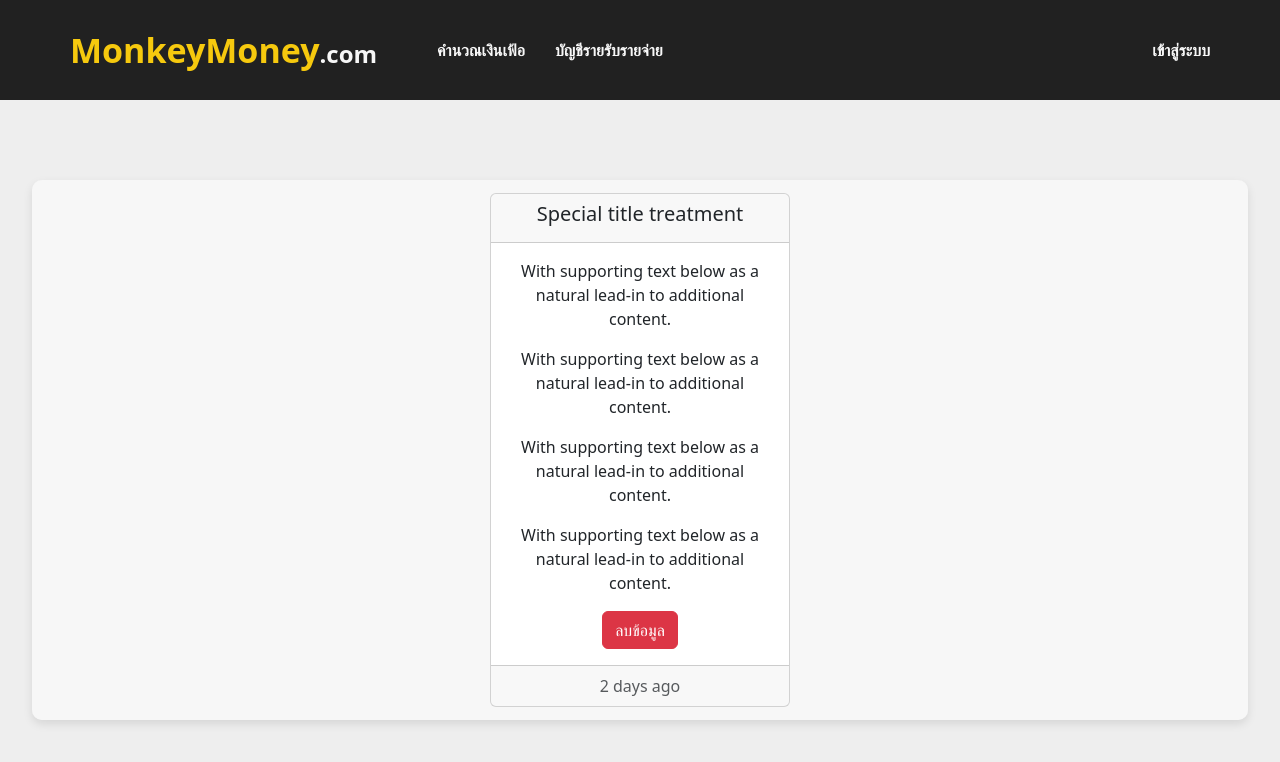
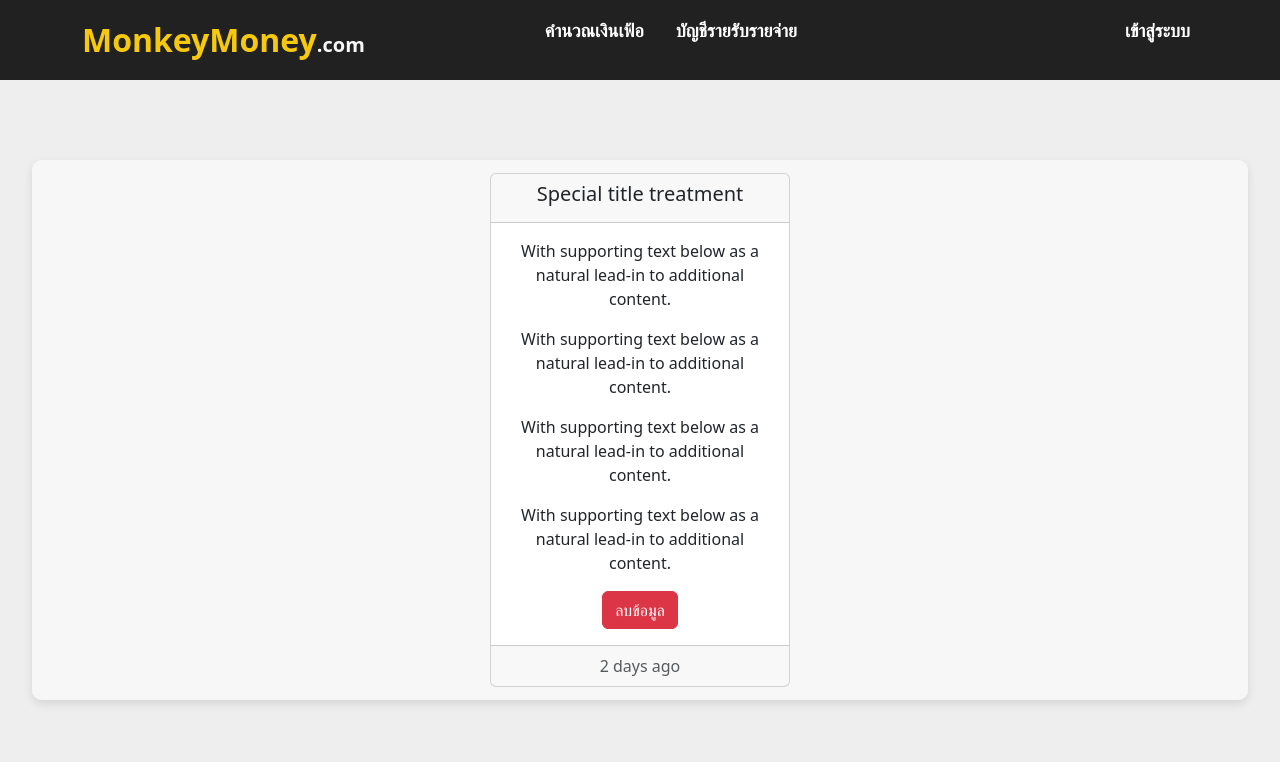
Before and after one commit to DaZZy277/Teamproject3, a React (Vite) app in the folder MoneyMonkey/: page /User in a window 1280 px wide. Shown: the top 762 px of the page. Built offline with nearby package versions, Linux system fonts and the light colour scheme.

Commit message:
fix something

```diff
--- a/MoneyMonkey/src/App.jsx
+++ b/MoneyMonkey/src/App.jsx
@@ -13,7 +13,7 @@ function App() {
         <Route path="/InflationPre" element={<InflationPre />} />
         <Route path="/IncomeExpense" element={<IncomeExpense />} />
         <Route path="/User" element={<User />} />
-        <Route path="/MonkeyMoney" element={<MonkeyMoney />} />
+        <Route path="/Home" element={<MonkeyMoney />} />
         <Route path="/Login" element={<Login/>} />
         <Route path="/Register" element={<Register />} />
       </Routes>
--- a/MoneyMonkey/src/Navbar.css
+++ b/MoneyMonkey/src/Navbar.css
@@ -1,61 +1,93 @@
-nav {
-    display: flex;
-    align-items: center;
-    background-color: #212121;
-    width: 100%;
-    height: 100px;
-    margin:0 auto;
-    padding: 0 20px;
+/* Navbar Base Styles */
+.navbar {
+    background-color: #212121 !important;
+    height: 80px;
+    transition: background-color 0.3s ease-in-out;
 }
 
-nav .title {
-    font-size: 34px;
+/* Navbar Brand */
+.navbar-brand {
+    font-size: 32px;
     font-weight: 600;
-    text-decoration: none;
     color: #F6C90E;
-    margin-left: 50px;
-    align-items: center;
-
-}
-nav .title .dotcom {
-    color: #F7F7F7;
-    font-size: 24px;
 }
 
-nav ul {
-    display:flex;
-    margin: 0;
-    padding: 0;
-    margin-left: 60px;
-    gap: 30px;
+.navbar-brand .dotcom {
+    font-size: 20px;
+    color: #F7F7F7;
 }
 
-nav ul li {
-    list-style: none !important;
+/* Navbar Links */
+.navbar-nav .nav-link {
+    font-size: 18px;
+    font-weight: 600;
+    color: #ffffff !important;
+    padding: 10px 15px;
+    opacity: 100;
+    transform: translateY(-10px);
+    transition: opacity 0.3s ease, transform 0.3s ease;
 }
 
-nav ul li a {
-    display: block;
-    text-decoration: none;
-    color: #F7F7F7;
-    font-size: 16px;
-    font-weight: 600;
+/* Login Link */
+.navbar-nav .nav-link.text-warning {
+    font-size: 18px;
+    font-weight: 700;
 }
 
-/* Separate ul for user with dropdown support */
-nav ul.user-container {
-    margin-left: auto; /* Pushes user ul to the right */
-    margin-right: 50px; /* 50px margin from the right side */
+/* Mobile Menu Styling */
+@media (max-width: 992px) {
+    .navbar-collapse {
+        background-color: #212121 !important;
+        position: absolute;
+        top: 80px;
+        left: 0;
+        width: 100%;
+        padding: 10px 0;
+        z-index: 1000;
+        box-shadow: 0px 4px 6px rgba(0, 0, 0, 0.2);
+        max-height: 0;
+        overflow: hidden;
+        opacity: 0;
+        transition: max-height 0.4s ease-in-out, opacity 0.3s ease-in-out;
+    }
+
+    .navbar-collapse.show {
+        max-height: 500px;
+        opacity: 1;
+    }
+
+    .navbar-nav {
+        flex-direction: column;
+        align-items: center;
+        gap: 10px;
+    }
+
+    .navbar-nav .nav-item {
+        width: 100%;
+        text-align: center;
+    }
+
+    .navbar-nav .nav-link {
+        padding: 12px;
+        width: 100%;
+        display: block;
+        opacity: 1;
+        transform: translateY(0);
+    }
+
+    /* Fade-in effect for menu links when navbar opens */
+    .navbar-collapse.show .nav-link {
+        animation: fadeIn 0.5s ease-in-out forwards;
+    }
+
+    @keyframes fadeIn {
+        from {
+            opacity: 0;
+            transform: translateY(-10px);
+        }
+        to {
+            opacity: 1;
+            transform: translateY(0);
+        }
+    }
 }
-
-nav ul.user-container li {
-    position: relative; /* Needed for dropdown positioning */
-}
-
-nav ul.user-container .user {
-    font-weight: 600;
-    color: #F6C90E;
-    text-decoration: none;
-    font-size: 16px;
-    cursor: pointer; /* Makes it look clickable */
-}
--- a/MoneyMonkey/src/Navbar.jsx
+++ b/MoneyMonkey/src/Navbar.jsx
@@ -1,23 +1,53 @@
-import React from 'react';
-import { Link } from 'react-router-dom';
-import './Navbar.css'
-
+import { useState } from "react";
+import { Link } from "react-router-dom";
+import "bootstrap/dist/css/bootstrap.min.css"; // Import Bootstrap
+import "./Navbar.css"; // Custom styles
 
 export const Navbar = () => {
+  const [menuOpen, setMenuOpen] = useState(false);
+
+  // Function to handle menu close when a link is clicked
+  const closeMenu = () => setMenuOpen(false);
+
   return (
-    <nav>
-      <Link to="/" className='title'>MonkeyMoney<span className='dotcom'>.com</span></Link>
-      <ul>
-        <li><Link to="/InflationCal">คำนวณเงินเฟ้อ</Link></li>
-        {/* <li><Link to="/InflationPre">ทำนายเงินเฟ้อ</Link></li> */}
-        <li><Link to="/IncomeExpense">บัญชีรายรับรายจ่าย</Link></li>
+    <nav className="navbar navbar-expand-lg navbar-dark bg-dark py-3">
+      <div className="container">
+        {/* Navbar Brand */}
+        <Link to="/home" className="navbar-brand" onClick={closeMenu}>
+          MonkeyMoney<span className="dotcom">.com</span>
+        </Link>
 
-      </ul>
-      <ul className='user-container'>
-        <li>
-            <Link to="/Login" className='Login'>เข้าสู่ระบบ</Link>
-        </li>
-      </ul>
+        {/* Bootstrap Toggle Button for Mobile */}
+        <button
+          className="navbar-toggler"
+          type="button"
+          onClick={() => setMenuOpen(!menuOpen)}
+        >
+          <span className="navbar-toggler-icon"></span>
+        </button>
+
+        {/* Navbar Links */}
+        <div className={`collapse navbar-collapse ${menuOpen ? "show" : ""}`}>
+          <ul className="navbar-nav mx-auto align-items-center gap-3">
+            <li className="nav-item">
+              <Link to="/InflationCal" className="nav-link" onClick={closeMenu}>คำนวณเงินเฟ้อ</Link>
+            </li>
+            {/* <li className="nav-item">
+              <Link to="/InflationPre" className="nav-link" onClick={closeMenu}>ทำนายเงินเฟ้อ</Link>
+            </li> */}
+            <li className="nav-item">
+              <Link to="/IncomeExpense" className="nav-link" onClick={closeMenu}>บัญชีรายรับรายจ่าย</Link>
+            </li>
+          </ul>
+
+          {/* User Section - Aligned to Right */}
+          <ul className="navbar-nav ms-auto align-items-center">
+            <li className="nav-item">
+              <Link to="/Login" className="nav-link text-warning" onClick={closeMenu}>เข้าสู่ระบบ</Link>
+            </li>
+          </ul>
+        </div>
+      </div>
     </nav>
   );
 };
--- a/MoneyMonkey/src/Pages/IncomExpense.jsx
+++ b/MoneyMonkey/src/Pages/IncomExpense.jsx
@@ -154,8 +154,8 @@ export const IncomeExpense = () => {
 
             {/* Add Expense Button */}
             <div className="d-flex justify-content-center mt-3">
-                <Button variant="primary" onClick={() => setShowAddModal(true)}>
-                    ➕ เพิ่มรายการ
+                <Button variant="success" onClick={() => setShowAddModal(true)}>
+                    + เพิ่มรายการ
                 </Button>
             </div>
 
--- a/MoneyMonkey/src/Pages/InflationCal.jsx
+++ b/MoneyMonkey/src/Pages/InflationCal.jsx
@@ -2,6 +2,7 @@ import React, { useState } from "react";
 import CenteredBlock from "../CenteredBlock";
 import Button from 'react-bootstrap/Button';
 import Modal from 'react-bootstrap/Modal';
+const PredictUrl = "http://52.77.219.134:5050/predict";
 
 export const InflationCal = () => {
     // ✅ State for form data
@@ -36,7 +37,10 @@ export const InflationCal = () => {
         }
 
         // ✅ Calculate the result
-        const calculatedResult = (money * (1.02) ** years).toFixed(2);
+
+
+        const predict = 1.03;
+        const calculatedResult = (money * (predict) ** years).toFixed(2);
         const percent = ((calculatedResult - money) / money * 100).toFixed(2);
         // ✅ Update state & Show modal
         setFormData((prev) => ({ ...prev, Result: calculatedResult , Percentage: percent}));
--- a/MoneyMonkey/src/Pages/MonkeyMoney.jsx
+++ b/MoneyMonkey/src/Pages/MonkeyMoney.jsx
@@ -1,8 +1,28 @@
-import React from "react";
+import { Link } from "react-router-dom";
+import "bootstrap/dist/css/bootstrap.min.css";
+// import "./Home.css"; // Custom styles
+import CenteredBlock from "../CenteredBlock";
+
 
 export const MonkeyMoney = () => {
     return (
         <div>
+    <CenteredBlock>
+        <div className="container text-center mt-5">
+      {/* Recommendation Section */}
+      <h1 className="title">💰MonkeyMoney💰</h1>
+      <p className="description">
+        คุณต้องการวางแผนทางการเงินให้มีประสิทธิภาพมากขึ้นใช่ไหม?
+        เครื่องมือของเราจะช่วยคุณคำนวณ **อัตราเงินเฟ้อ** และ **บัญชีรายรับรายจ่าย**
+        เพื่อให้คุณสามารถบริหารจัดการการเงินได้อย่างชาญฉลาด!
+      </p>
+
+      {/* Start Button */}
+      <Link to="/InflationCal" className="btn btn-warning btn-lg mt-3 start-btn">
+        🚀 เริ่มคำนวณเงินเฟ้อ
+      </Link>
+        </div>
+    </CenteredBlock>
         </div>
     );
 }
```
Also changed, not shown: 1 other file (tests, documents, lock files or other folders).
